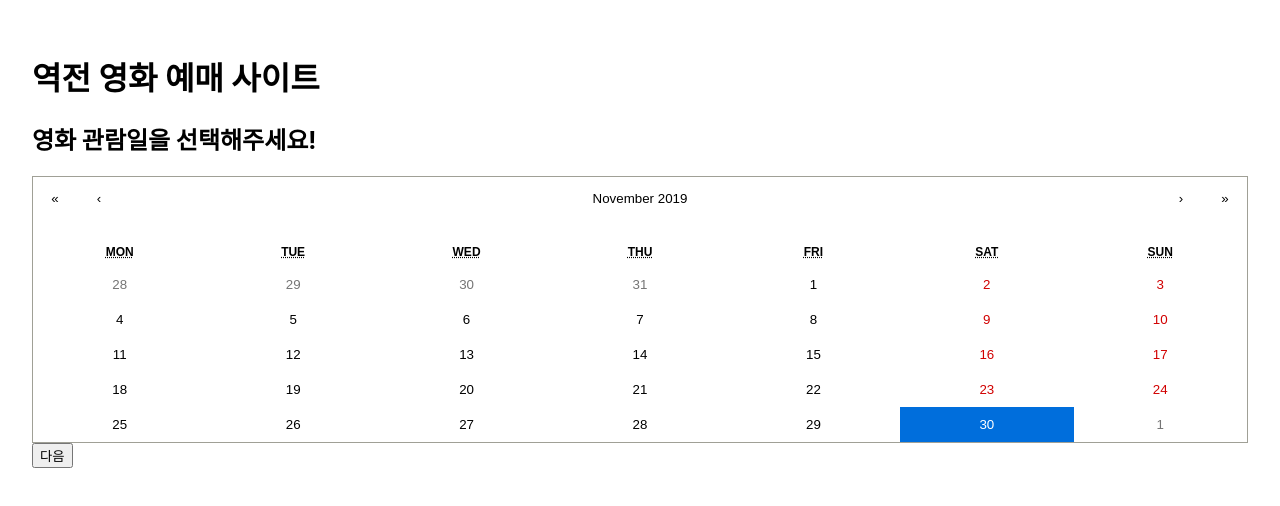
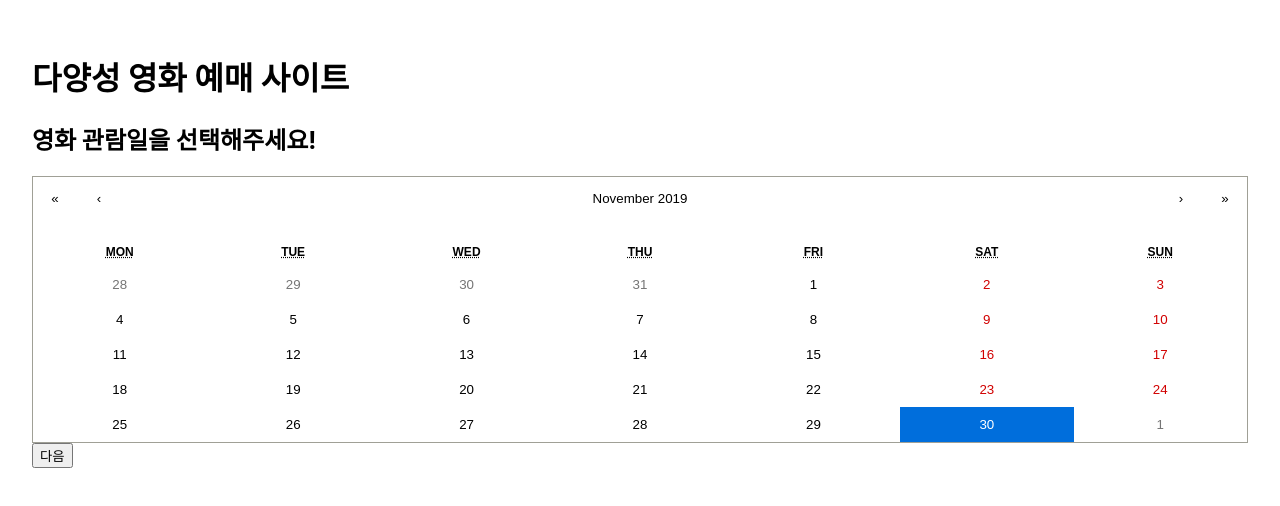
Before and after one commit to EngHyu/unlevel-movie-field, a React (Create React App) app in the folder movie/: page / in a window 1280 px wide. Shown: the top 506 px of the page. Built offline with nearby package versions, Linux system fonts and the light colour scheme; no server answers.

Commit message:
minor fix

```diff
--- a/movie/src/App.js
+++ b/movie/src/App.js
@@ -24,7 +24,7 @@ class App extends Component {
     const {movie, location} = this.state;
     return (
       <div className='App'>
-        <h1>역전 영화 예매 사이트</h1>
+        <h1>다양성 영화 예매 사이트</h1>
         <CalendarWrapper setState={this.handler} />
         <Next setState={this.stateHandler} id='movie' />
         <Movie hide={movie} />
```
